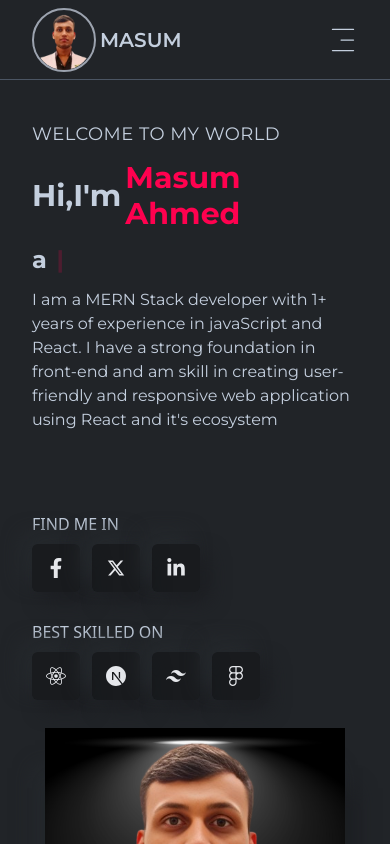
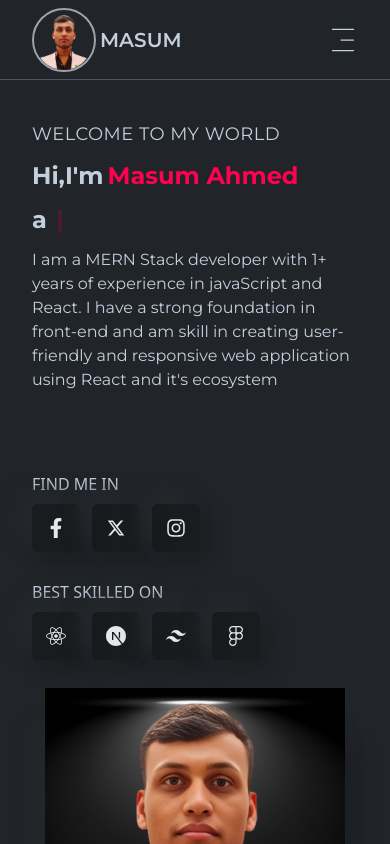
Before and after one commit to M-Shourav/portfolio_yt, a React (Create React App) app: page / in a window 390 px wide. Shown: the top 844 px of the page. Built offline with nearby package versions, Linux system fonts and the light colour scheme.

Commit message:
linkedIn delete

```diff
--- a/src/components/baneer/LeftSide.js
+++ b/src/components/baneer/LeftSide.js
@@ -1,9 +1,8 @@
 import React from "react";
 import { useTypewriter, Cursor } from "react-simple-typewriter";
-import { FaFacebookF, FaFigma, FaLinkedinIn, FaReact } from "react-icons/fa";
+import { FaFacebookF, FaFigma, FaInstagram, FaReact } from "react-icons/fa";
 import { RiTwitterXFill } from "react-icons/ri";
 import { SiNextdotjs, SiTailwindcss } from "react-icons/si";
-import { Link } from "react-scroll";
 const LeftSide = () => {
   const [text] = useTypewriter({
     words: ["Professional coder.", "Front-end developer.", "UI Designer."],
@@ -18,7 +17,7 @@ const LeftSide = () => {
         <h4 className="text-lg font-normal tracking-wide">
           WELCOME TO MY WORLD
         </h4>
-        <h1 className="text-3xl sm:text-5xl font-bold flex items-center gap-1">
+        <h1 className="text-2xl sm:text-5xl font-bold flex items-center gap-1">
           Hi,I'm <span className="text-designColor font-bold">Masum Ahmed</span>
         </h1>
         <h2 className="text-2xl sm:text-4xl font-bold">
@@ -54,8 +53,8 @@ const LeftSide = () => {
             >
               <RiTwitterXFill />
             </a>
-          <a href="https://www.linkedin.com/in/masumdev24/" target="blank" className="bannerIcon">
-          <FaLinkedinIn/>
+          <a href="https://www.instagram.com/masum_shourav/" target="blank" className="bannerIcon">
+          <FaInstagram/>
           </a>
           </div>
         </div>
--- a/src/components/contact/Contact.js
+++ b/src/components/contact/Contact.js
@@ -2,7 +2,7 @@ import React from "react";
 import Container from "../Container";
 import Title from "../../layout/Title";
 import { contactImg } from "../../assets";
-import { FaFacebookF, FaLinkedinIn } from "react-icons/fa6";
+import { FaFacebookF, FaInstagram } from "react-icons/fa6";
 import { RiTwitterXFill } from "react-icons/ri";
 import ContactRight from "./ContactRight";
 
@@ -67,11 +67,11 @@ const Contact = () => {
                   <RiTwitterXFill />
                 </a>
                 <a
-                  href="https://www.linkedin.com/in/masumdev24/"
+                  href="https://www.instagram.com/masum_shourav/"
                   target="blank"
                   className="bannerIcon"
                 >
-                  <FaLinkedinIn />
+                  <FaInstagram />
                 </a>
               </div>
             </div>
```
